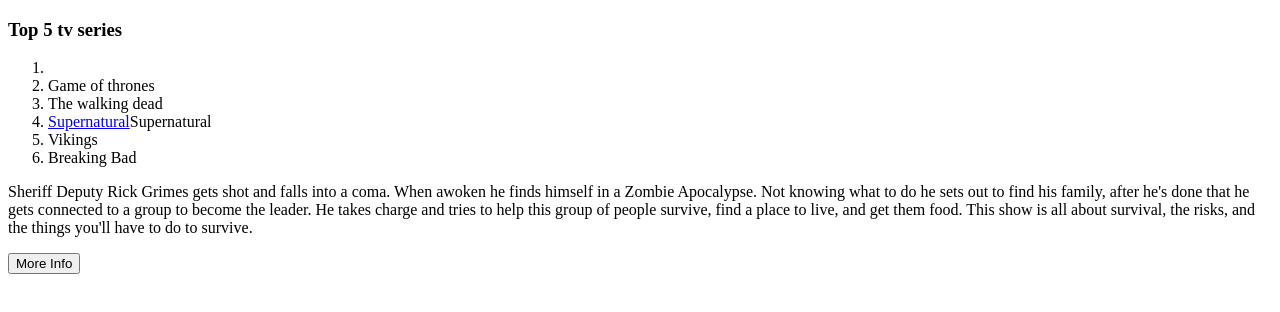
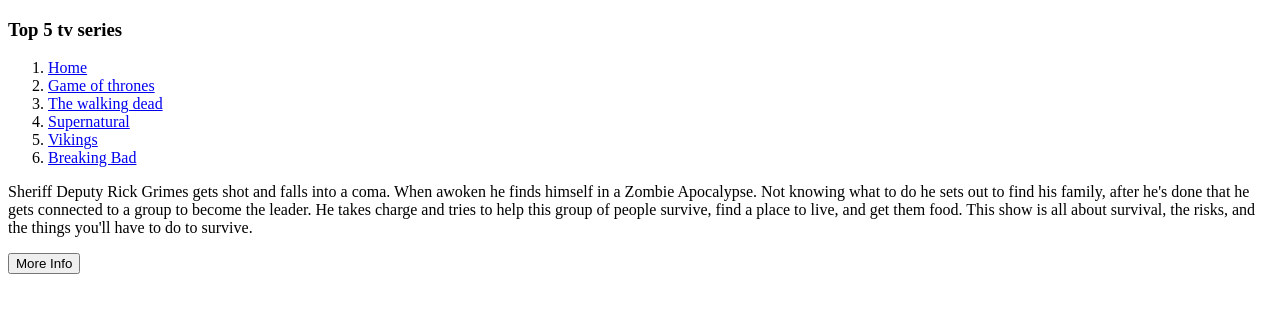
Before and after one commit to Laura-s/Cool-tv-series, a plain HTML site: page the-walking-dead.html in a window 1280 px wide. Drawn offline with Linux system fonts and the light colour scheme.

Commit message:
added links

```diff
--- a/the-walking-dead.html
+++ b/the-walking-dead.html
@@ -8,13 +8,13 @@
 <body>
     <h3>Top 5 tv series</h3>
     <ol>
-        <li> <a href="/index.html"></a></li>
-        <li> Game of thrones</li>
-        <li><a href="#"></a> The walking dead</li>
-        <li> <a href="/supernatural.html">Supernatural</a>Supernatural</li>
-        <li><a href="/vikings.html"></a> Vikings</li>
-        <li><a href="/breadking-bad.html"></a> Breaking Bad</li>
-    </ol>
+        <li> <a href="index.html">Home</a></li>
+              <li><a href="got.html"> Game of thrones</a></li>
+              <li><a href="the-walking-dead.html"> The walking dead</a></li>
+              <li> <a href="supernatural.html">Supernatural</a></li>
+              <li><a href="vikings.html"> Vikings</a></li>
+              <li><a href="breadking-bad.html"> Breaking Bad</a></li>
+      </ol>
 
 
     <p>
```
Also changed, not shown: got.html (+6 -5 lines), index.html (+6 -5 lines).
